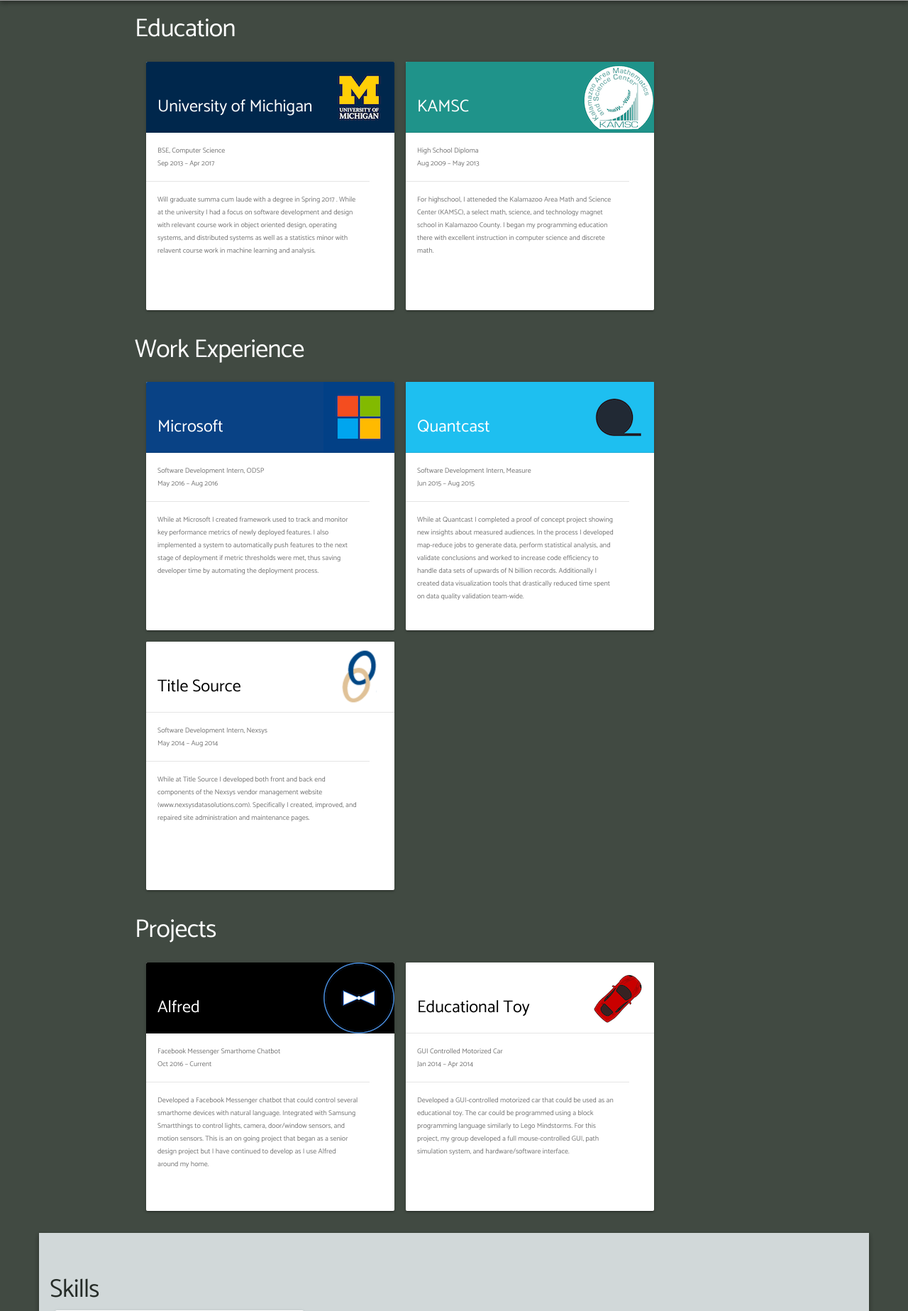
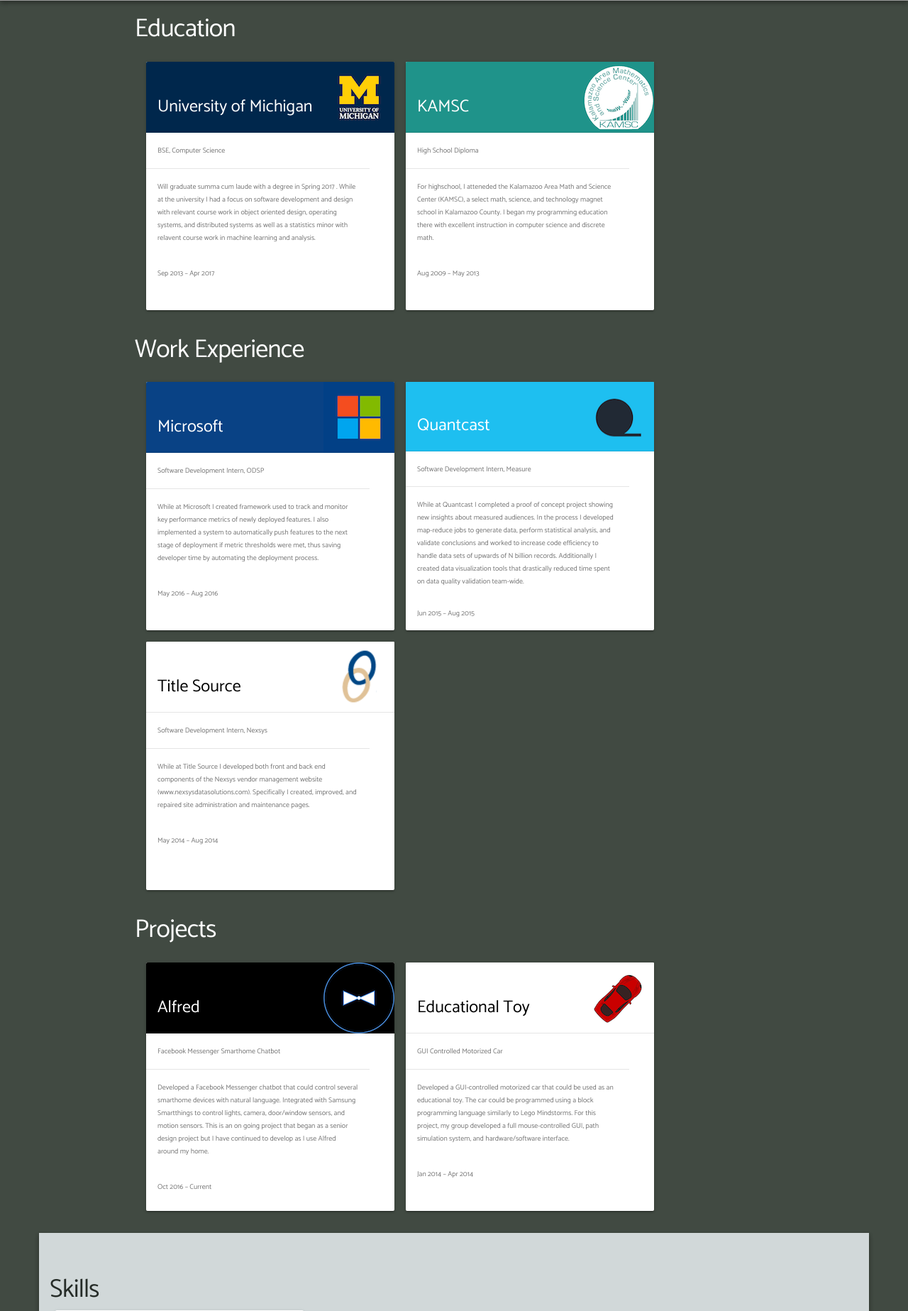
Before and after one commit to JonBrelje/website, a Flask app: page / in a window 1280 px wide. Shown: the part 753-2600 px from the top of the page at 71% size. Run offline with Flask 2, Linux system fonts and the light colour scheme; some libraries are stand-ins or nearby versions; grey boxes are pictures that could not be loaded.

Commit message:
Move data to bottom left

```diff
--- a/templates/info_section.html
+++ b/templates/info_section.html
@@ -3,14 +3,12 @@
 		<h2 class="mdl-card__title-text">{% block institution %}{% endblock %}</h2>
 	</div>
 	<div class="mdl-card__supporting-text mdl-card--border">
-		<div>
 			{% block body_title %}{% endblock %}
-		</div>
-		<div>
-			{% block date%}{% endblock %}
-		</div>
 	</div>
 	<div class="mdl-card__supporting-text">
 		{% block body %}{% endblock %}
 	</div>
+	<div class="mdl-card__supporting-text">
+		{% block date %}{% endblock %}
+	</div>
 </div>
```
